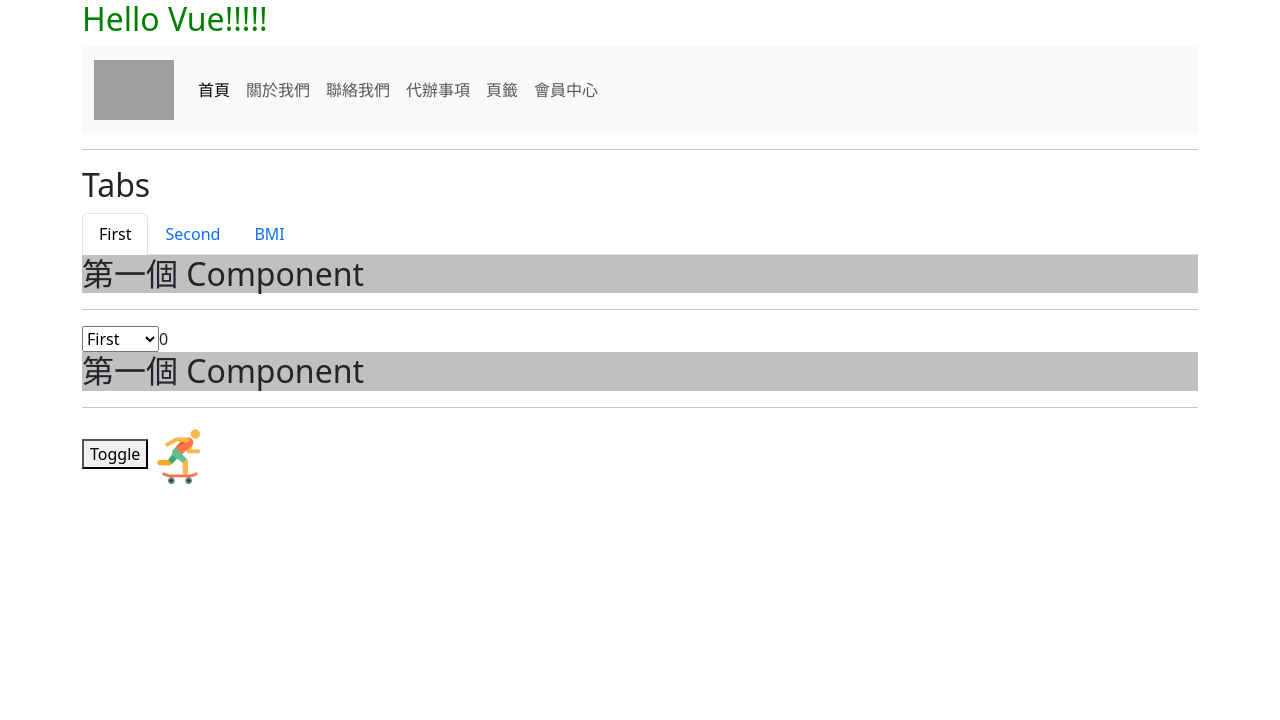
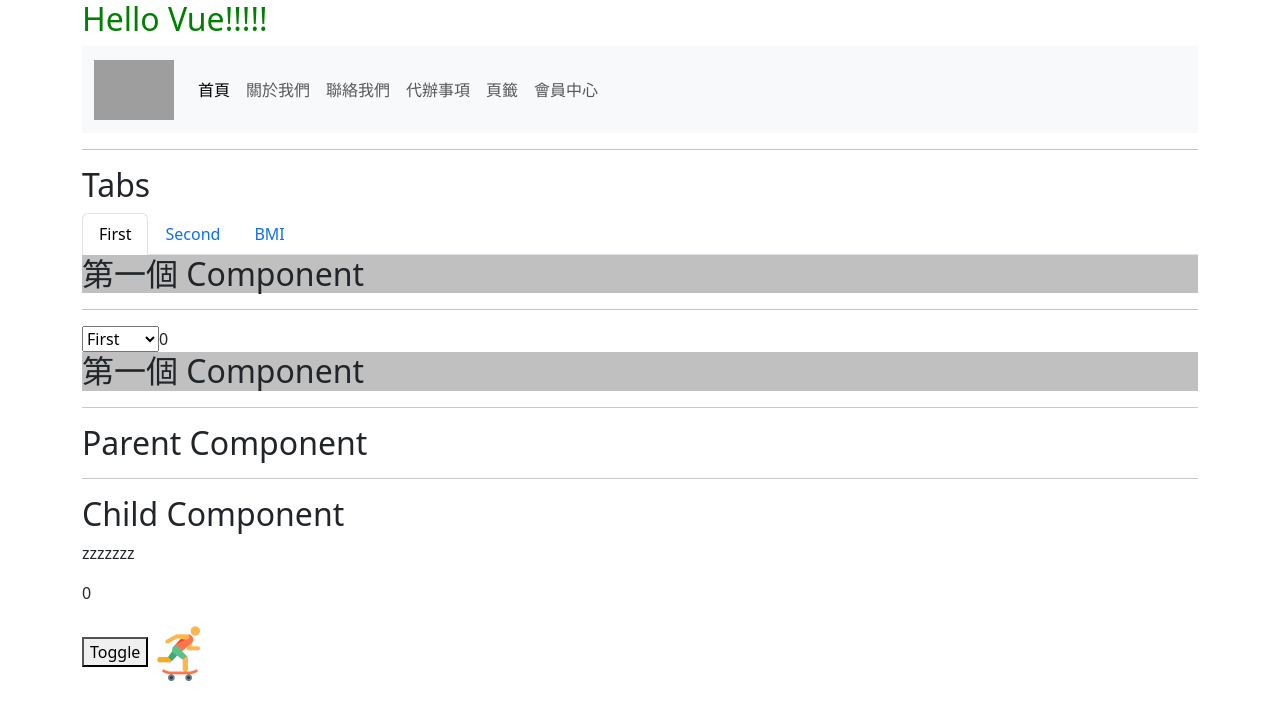
Before and after one commit to HsiaoHungWang/vue-app2024, a Vue app: page /tabs in a window 1280 px wide. Shown: the top 720 px of the page. Built offline with nearby package versions, Linux system fonts and the light colour scheme; grey boxes are pictures that could not be loaded.

Commit message:
父子組件之間的資料傳遞

```diff
--- a/src/App.vue
+++ b/src/App.vue
@@ -18,6 +18,7 @@ import NavbarComponent from './components/NavbarComponent.vue';
 import DirectiveComponent from './components/DirectiveComponent.vue';
 import EventModifiers from './components/EventModifiers.vue';
 import { ref } from 'vue';
+import ParentComponent from './components/ParentComponent.vue';
 
 
 const show = ref(true)
@@ -37,6 +38,8 @@ const show = ref(true)
         <RouterView></RouterView>
 
         <hr />
+        <ParentComponent></ParentComponent>
+
         <div>
             <!-- <DirectiveComponent></DirectiveComponent>
      <EventModifiers></EventModifiers> -->
--- /dev/null
+++ b/src/components/ChildComponent.vue
@@ -0,0 +1,24 @@
+<script setup>
+const props = defineProps({
+    abc: String,
+    xyz: Number
+})
+
+const emit = defineEmits(["aevent", "bevent"])
+
+const clickHandler = () => {
+    //觸發父組件傳進來的事件，就會去執行父組件中對應的function
+    emit("aevent", "aaaaa")
+    emit("bevent", "bbbbb")
+}
+</script>
+
+<template>
+    <div>
+        <h2 @click="clickHandler">Child Component</h2>
+        <p>{{ abc }}</p>
+        <p>{{ xyz }}</p>
+    </div>
+</template>
+
+<style lang="css" scoped></style>
--- /dev/null
+++ b/src/components/ParentComponent.vue
@@ -0,0 +1,22 @@
+<script setup>
+import { ref } from 'vue';
+import ChildComponent from './ChildComponent.vue';
+
+const aaaaaa = ref(0)
+const aeventHandler = data => {
+    alert(data)
+}
+const beventHAndler = data => {
+    alert(data)
+}
+</script>
+
+<template>
+    <div>
+        <h2>Parent Component</h2>
+        <hr />
+        <ChildComponent abc="zzzzzzz" :xyz="aaaaaa" @aevent="aeventHandler" @bevent="beventHAndler"></ChildComponent>
+    </div>
+</template>
+
+<style lang="css" scoped></style>
```
Also changed, not shown: src/components/BMIComponent.vue (+8 -6 lines).
